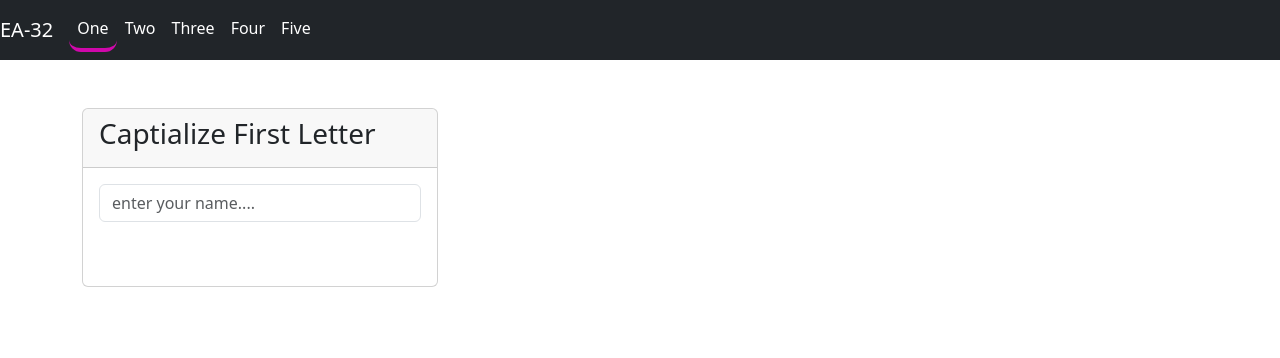
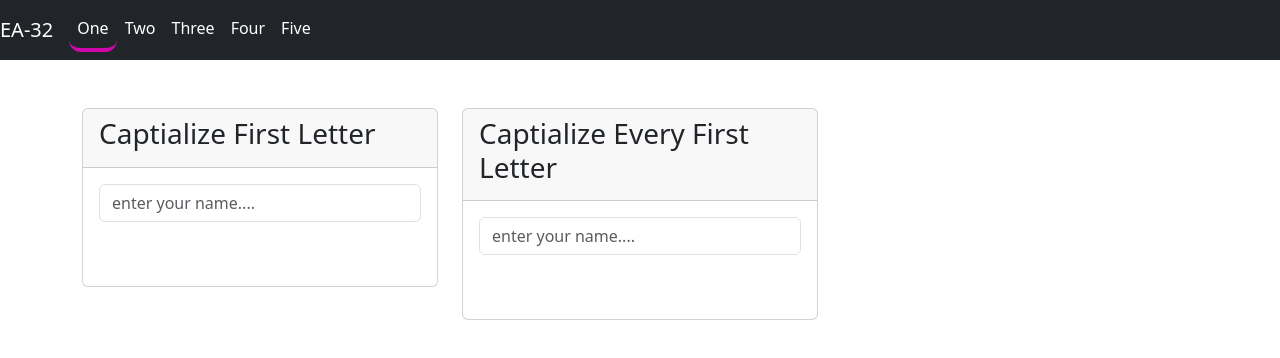
Before and after one commit to abhikaleangulardev-gif/basic_Custom_Pipe_Interview_Preparation_Angular_21, an Angular app: page /one in a window 1280 px wide. Shown: the top 358 px of the page. Built offline with nearby package versions, Linux system fonts and the light colour scheme.

Commit message:
completed-every-first-letter-captialize

```diff
--- a/src/app/component/one/one.html
+++ b/src/app/component/one/one.html
@@ -12,4 +12,17 @@
             </div>
         </div>
     </div>
+    <div class="col-sm-4">
+        <div class="card">
+            <div class="card-header">
+                <h3>Captialize Every First Letter</h3>
+            </div>
+            <div class="card-body">
+                <input type="text" class="form-control" name="" id="" placeholder="enter your name...."
+                    [(ngModel)]="myTitleName">
+
+                <pre class="text-info my-4"><b>{{myTitleName | captializeEveryFirstLetter}}</b></pre>
+            </div>
+        </div>
+    </div>
 </div>
--- a/src/app/component/one/one.ts
+++ b/src/app/component/one/one.ts
@@ -1,18 +1,20 @@
 import { Component, OnInit } from '@angular/core';
 import { FormsModule } from '@angular/forms';
 import { CaptializeFirstLetter } from '../../custom-pipe/captializeFirstLetter.pipe';
+import { captializeEveryFirstLetterPipe } from '../../custom-pipe/captializeEveryFirstLetter.pipe';
 
 @Component({
   selector: 'app-one',
-  imports: [FormsModule,CaptializeFirstLetter],
+  imports: [FormsModule, CaptializeFirstLetter, captializeEveryFirstLetterPipe],
   templateUrl: './one.html',
   styleUrl: './one.css',
 })
-export class One implements OnInit{
-    myName:string = '';
-    constructor(){}
+export class One implements OnInit {
+  myName: string = '';
+  myTitleName: string = '';
+  constructor() { }
 
-    ngOnInit(): void {
+  ngOnInit(): void {
 
-    }
+  }
 }
--- /dev/null
+++ b/src/app/custom-pipe/captializeEveryFirstLetter.pipe.ts
@@ -0,0 +1,11 @@
+import { Pipe, PipeTransform } from "@angular/core";
+
+@Pipe({
+    name: 'captializeEveryFirstLetter'
+})
+
+export class captializeEveryFirstLetterPipe implements PipeTransform {
+    transform(value: any,) {
+        return value.split(' ').map((char: any) => char.charAt(0).toUpperCase() + char.slice(1)).join(' ');
+    }
+}
```
